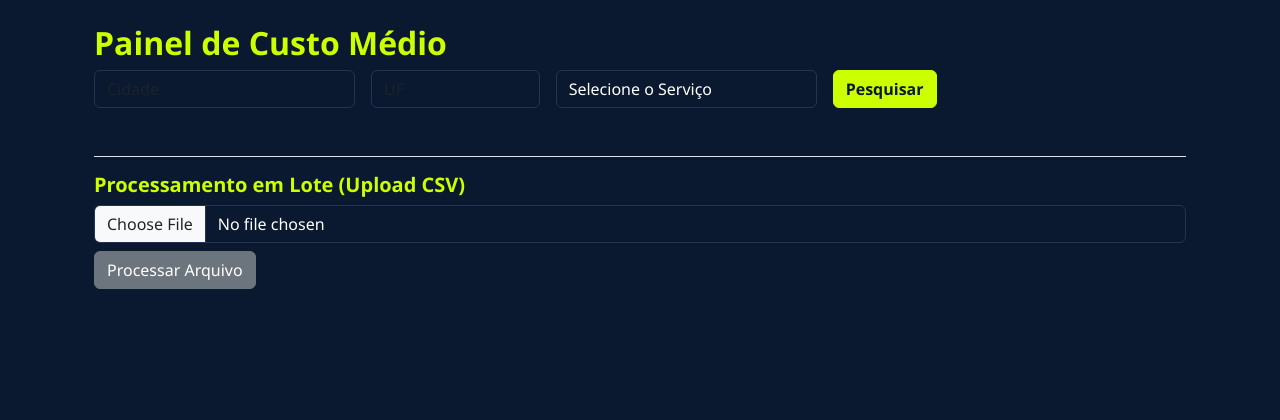
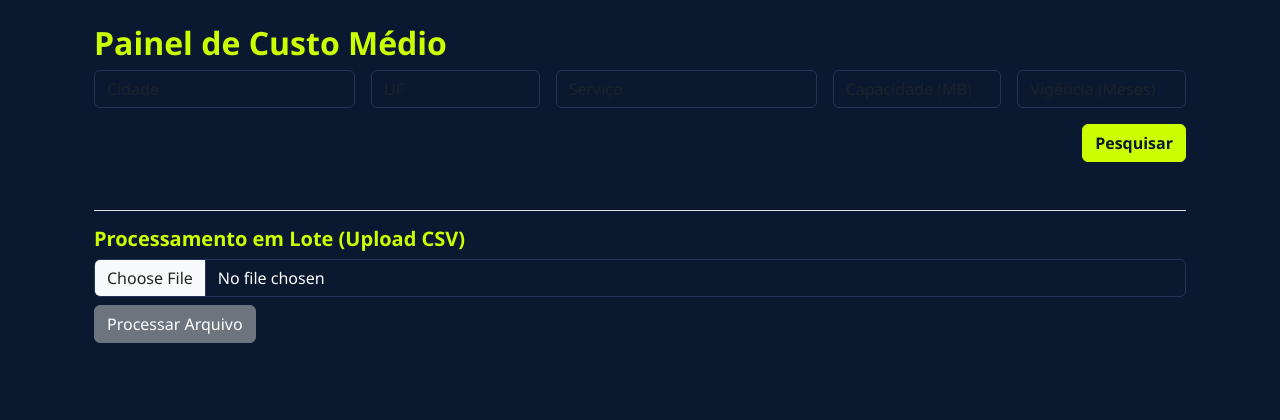
Before and after one commit to fernandosantosb30/sistema_EP, a Django app: template sistema_isp/templates/providers/custo_medio_integrado.html in a window 1280 px wide. Shown: the top 420 px of the page. Run offline with Django 3.2, Linux system fonts and the light colour scheme; the template is opened without the code that fills it, so the values that code supplies are empty.

Commit message:
organizando filtros

```diff
--- a/sistema_isp/templates/providers/custo_medio_integrado.html
+++ b/sistema_isp/templates/providers/custo_medio_integrado.html
@@ -4,7 +4,7 @@
 <div class="container-fluid">
     <h2>Painel de Custo Médio</h2>
 
-    <form method="GET" action="{% url 'processar_custo_medio' %}" class="row g-3 mb-4">
+        <form method="GET" action="{% url 'processar_custo_medio' %}" class="row g-3 mb-4">
         <div class="col-md-3">
             <input type="text" name="cidade" class="form-control" placeholder="Cidade" value="{{ request.GET.cidade }}">
         </div>
@@ -12,13 +12,15 @@
             <input type="text" name="uf" class="form-control" placeholder="UF" value="{{ request.GET.uf }}">
         </div>
         <div class="col-md-3">
-            <select name="servico" class="form-control">
-                <option value="">Selecione o Serviço</option>
-                <option value="Fibra" {% if request.GET.servico == 'Fibra' %}selected{% endif %}>Fibra</option>
-                <option value="Radio" {% if request.GET.servico == 'Radio' %}selected{% endif %}>Rádio</option>
-            </select>
+            <input type="text" name="servico" class="form-control" placeholder="Serviço" value="{{ request.GET.servico }}">
         </div>
         <div class="col-md-2">
+            <input type="number" name="capacidade" class="form-control" placeholder="Capacidade (MB)" value="{{ request.GET.capacidade }}">
+        </div>
+        <div class="col-md-2">
+            <input type="number" name="vigencia" class="form-control" placeholder="Vigência (Meses)" value="{{ request.GET.vigencia }}">
+        </div>
+        <div class="col-md-12 text-end">
             <button type="submit" class="btn btn-primary">Pesquisar</button>
         </div>
     </form>
```
